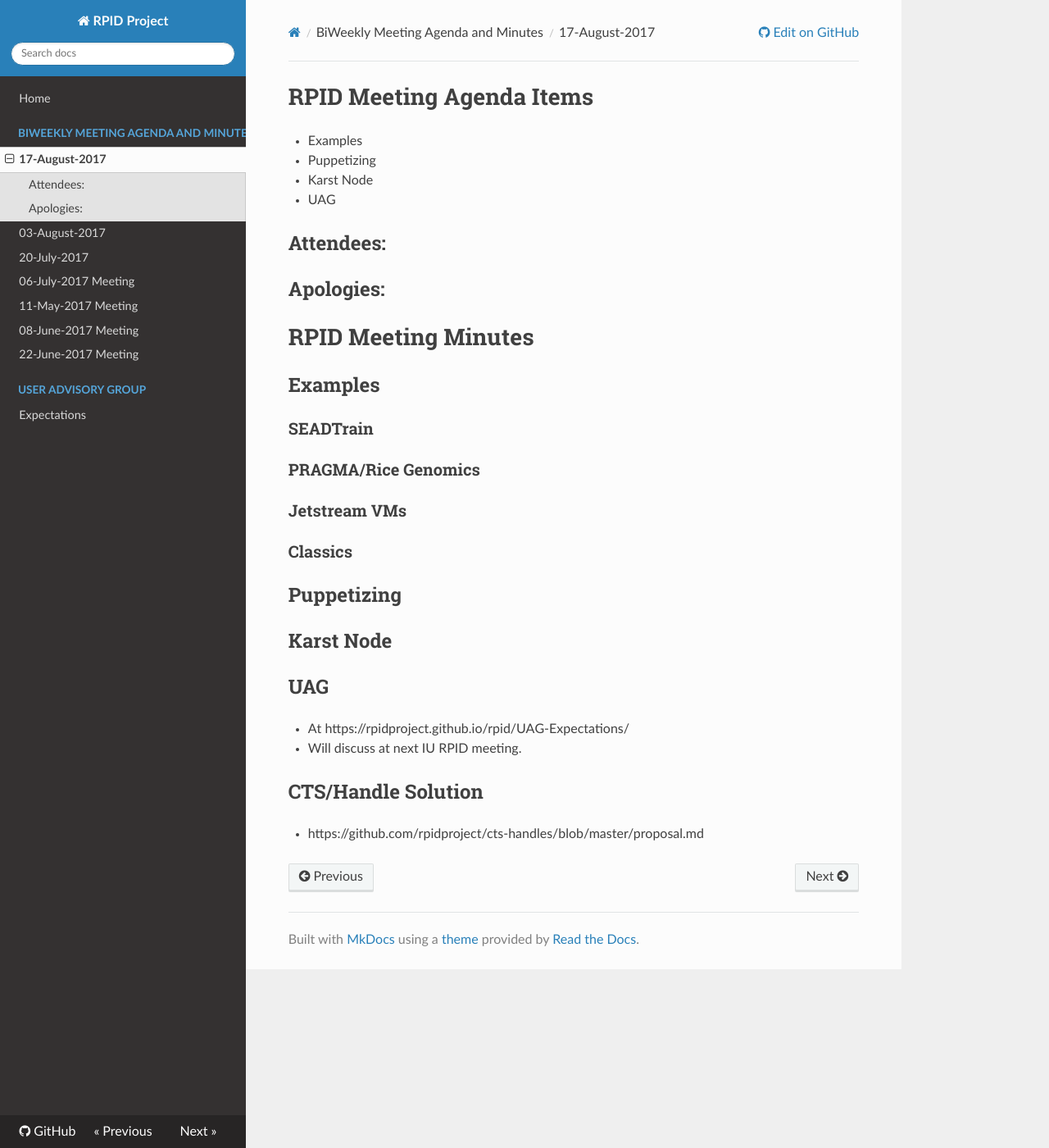
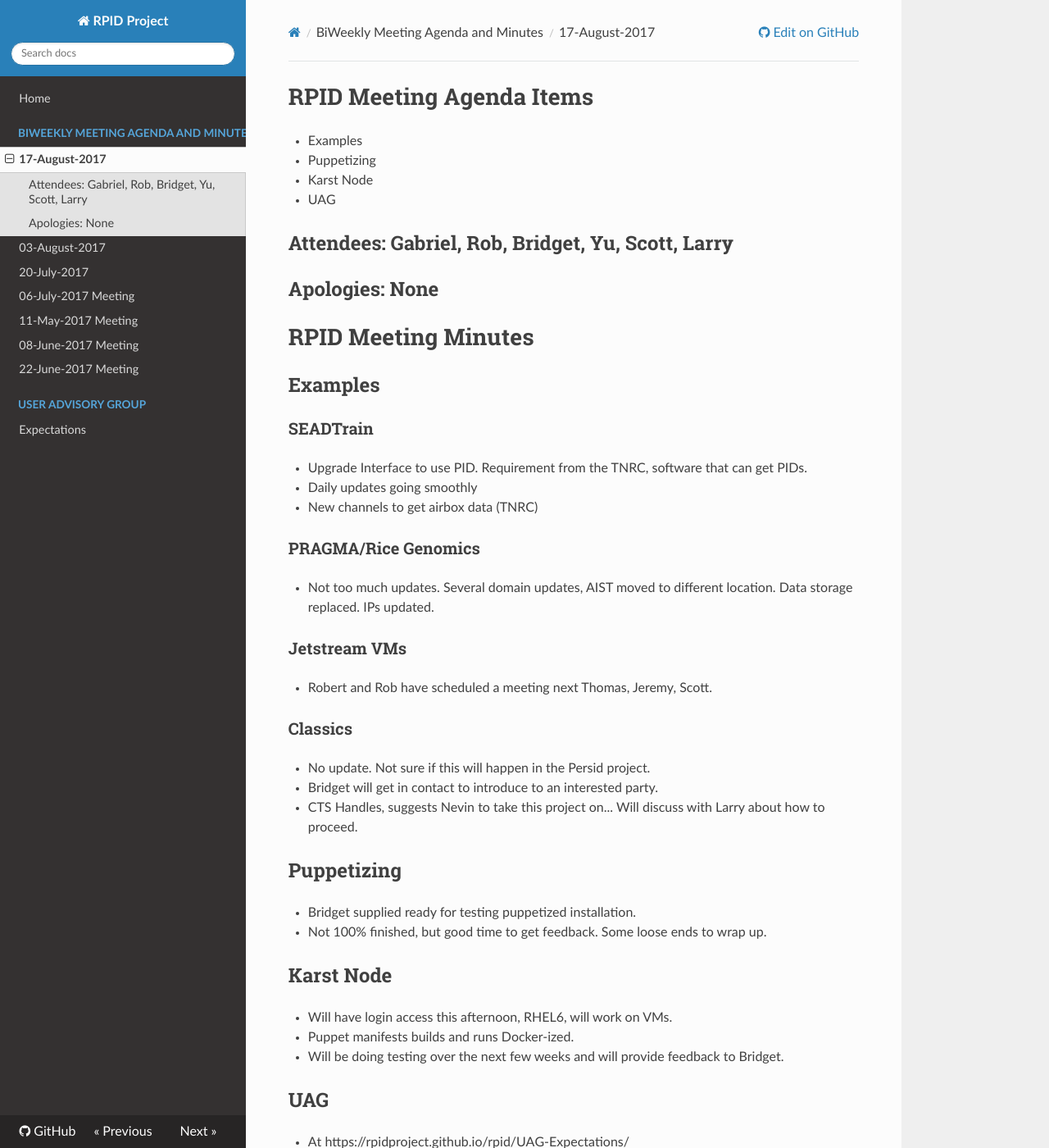
Before and after one commit to rpidproject/rpid, an MkDocs documentation site: the page built from docs/17-August-2017.md, in a window 1280 px wide and 1400 px high. Shown: the whole window at 82% size. Built offline with MkDocs 1.6.1, drawn with Linux system fonts in a browser that asks for light colours; nearby versions of some CDN libraries; old or Windows-style settings are respelled for this version of MkDocs.

Commit message:
Update 17-August-2017.md

```diff
--- a/docs/17-August-2017.md
+++ b/docs/17-August-2017.md
@@ -5,28 +5,37 @@
    * Karst Node
    * UAG
 
-## Attendees:
-## Apologies:
+## Attendees: Gabriel, Rob, Bridget, Yu, Scott, Larry
+## Apologies: None
 
 # RPID Meeting Minutes
 
 ## Examples
 
 ### SEADTrain
+   * Upgrade Interface to use PID. Requirement from the TNRC, software that can get PIDs.
+   * Daily updates going smoothly
+   * New channels to get airbox data (TNRC)
 
 ### PRAGMA/Rice Genomics
+   * Not too much updates. Several domain updates, AIST moved to different location. Data storage replaced. IPs updated.
 
 ### Jetstream VMs
+   * Robert and Rob have scheduled a meeting next Thomas, Jeremy, Scott.
 
 ### Classics
+   * No update. Not sure if this will happen in the Persid project.
+   * Bridget will get in contact to introduce to an interested party.
+   * CTS Handles, suggests Nevin to take this project on... Will discuss with Larry about how to proceed.
 
 ## Puppetizing
+   * Bridget supplied ready for testing puppetized installation.
+   * Not 100% finished, but good time to get feedback. Some loose ends to wrap up.
 
 ## Karst Node
+   * Will have login access this afternoon, RHEL6, will work on VMs.
+   * Puppet manifests builds and runs Docker-ized.
+   * Will be doing testing over the next few weeks and will provide feedback to Bridget.
 
 ## UAG
    * At https://rpidproject.github.io/rpid/UAG-Expectations/
-   * Will discuss at next IU RPID meeting.
-
-## CTS/Handle Solution
-   * https://github.com/rpidproject/cts-handles/blob/master/proposal.md
```
